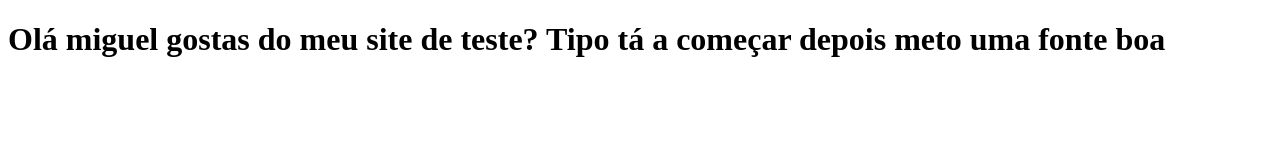
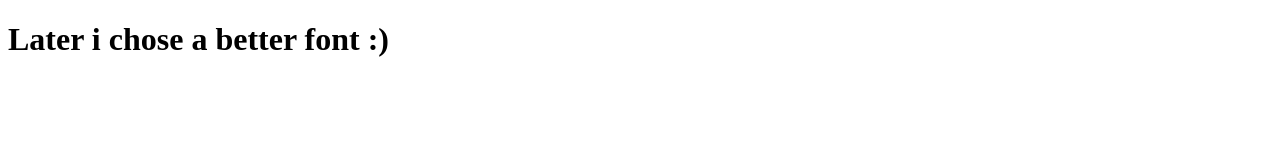
Before and after one commit to AGtechGuy/AGtechGuy.github.io, a plain HTML site: page index.html in a window 1280 px wide. Drawn offline with Linux system fonts and the light colour scheme.

Commit message:
Update index.html

```diff
--- a/index.html
+++ b/index.html
@@ -3,9 +3,9 @@
 <head>
     <meta charset="UTF-8">
     <meta name="viewport" content="width=device-width, initial-scale=1.0">
-    <title>Porque é que a Apple e a Google são OP</title>
+    <title>???</title>
 </head>
 <body>
-    <h1>Olá miguel gostas do meu site de teste? Tipo tá a começar depois meto uma fonte boa</h1>
+    <h1>Later i chose a better font :)</h1>
 </body>
 </html>
```
